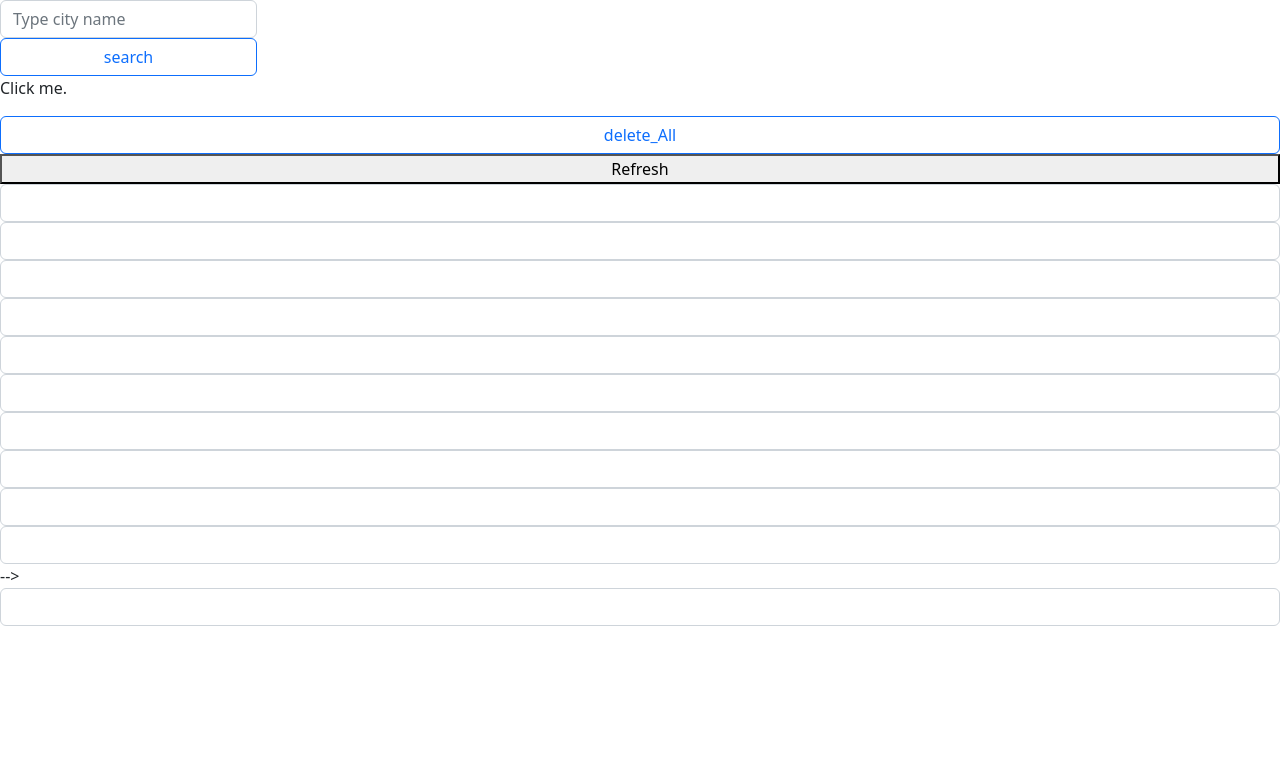
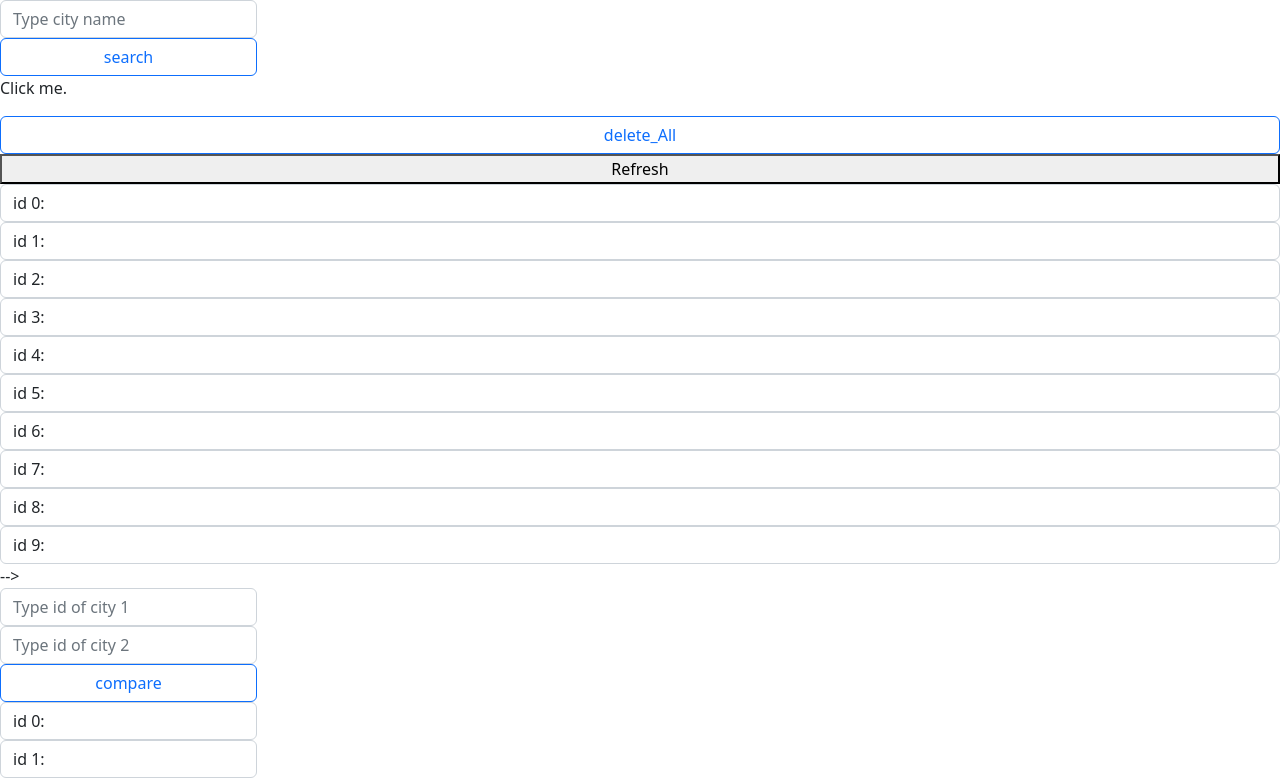
Before and after one commit to harli74/Weather_task, a Django app: page /search/ in a window 1280 px wide. Shown: the part 56-834 px from the top of the page. Before the commit the page ends 682 px from the top, so only its background shows below. Run offline with Django 4.2, Linux system fonts and the light colour scheme; data that the repository does not hold is empty.

Commit message:
task_5 ready

```diff
--- a/task/task_5/templates/searchcity.html
+++ b/task/task_5/templates/searchcity.html
@@ -39,17 +39,17 @@
       <form name="form" style="display: grid"method = "POST">
       {% csrf_token %}
       <button type ="submit"name="btnRefresh">Refresh</button>
-      <input type="tel" id="typePhone" class="form-control" value="{{city_info.0}}"/>
-      <input type="tel" id="typePhone" class="form-control" value="{{city_info.1}}"/>
-      <input type="tel" id="typePhone" class="form-control" value="{{city_info.2}}"/>
-      <input type="tel" id="typePhone" class="form-control" value="{{city_info.3}}"/>
-      <input type="tel" id="typePhone" class="form-control" value="{{city_info.4}}"/>
-      <input type="tel" id="typePhone" class="form-control" value="{{city_info.5}}"/>
-      <input type="tel" id="typePhone" class="form-control" value="{{city_info.6}}"/>
-      <input type="tel" id="typePhone" class="form-control" value="{{city_info.7}}"/>
-      <input type="tel" id="typePhone" class="form-control" value="{{city_info.8}}"/>
-      <input type="tel" id="typePhone" class="form-control" value="{{city_info.9}}"/> -->
-      <input type="tel" id="typePhone" class="form-control" value="{{city_info.10}}"
+      <input type="tel" id="typePhone" class="form-control" value="id 0: {{city_info.0}}"/>
+      <input type="tel" id="typePhone" class="form-control" value="id 1: {{city_info.1}}"/>
+      <input type="tel" id="typePhone" class="form-control" value="id 2: {{city_info.2}}"/>
+      <input type="tel" id="typePhone" class="form-control" value="id 3: {{city_info.3}}"/>
+      <input type="tel" id="typePhone" class="form-control" value="id 4: {{city_info.4}}"/>
+      <input type="tel" id="typePhone" class="form-control" value="id 5: {{city_info.5}}"/>
+      <input type="tel" id="typePhone" class="form-control" value="id 6: {{city_info.6}}"/>
+      <input type="tel" id="typePhone" class="form-control" value="id 7: {{city_info.7}}"/>
+      <input type="tel" id="typePhone" class="form-control" value="id 8: {{city_info.8}}"/>
+      <input type="tel" id="typePhone" class="form-control" value="id 9: {{city_info.9}}"/> -->
+
 
      </form>
 
@@ -58,9 +58,33 @@
 
 
      </form>
+     <form style="display: grid" action="http://127.0.0.1:8000/search" method = "post">
 
 
-      {% csrf_token %}
+
+   </form>
+
+   {% csrf_token %}
+   <div class="input-group">
+
+      <form name="form" style="display: grid"method = "POST">
+         {% csrf_token %}
+
+         <input type="item1"  name="id_1" value="" class="form-control rounded" placeholder="Type id of city 1" aria-label="Search" aria-describedby="search-addon" />
+         <input type="item2"  name="id_2" value="" class="form-control rounded" placeholder="Type id of city 2" aria-label="Search" aria-describedby="search-addon" />
+
+         <button type="submit" name="compare" value="InputCity" class="btn btn-outline-primary">compare</button>
+
+
+         <input type="tel" id="typePhone" class="form-control" value="id 0: {{field1}}"/>
+         <input type="tel" id="typePhone" class="form-control" value="id 1: {{field2}}"/>
+
+
+
+
+
+      </form>
+    </div>
 
 
  <script>
--- a/task/task_5/views.py
+++ b/task/task_5/views.py
@@ -1,3 +1,6 @@
+from ast import Index
+from dataclasses import field
+from operator import index, indexOf
 from django.shortcuts import render
 import requests
 from .models import Cities
@@ -15,8 +18,9 @@ end = "&appid="
 dataLenht =''
 cities_db_info=[]
 inputCount =0
-
-
+shanolud=''
+field1=0
+field2=0
 def refreshcounter(request):
     dataLenht = Cities.objects.count()
 
@@ -34,7 +38,9 @@ def main_def(request):
 
 def searchTab(request):
 
-
+    compareBtn = request.POST.get('compare')
+    field1 = request.POST.get('id_1')
+    field2 = request.POST.get('id_2')
     dataLenht = Cities.objects.count()
     print(cities_db_info)
     dataLenht = Cities.objects.count()
@@ -67,7 +73,7 @@ def searchTab(request):
 
             #print(shanolud.city_name,shanolud.weather,shanolud.temperature,shanolud.humidity)
             dataLenht =0
-            cities_db_info.clear()
+
             for x in range(Cities.objects.count()):
                 shanolud= Cities.objects.get(id=x)
 
@@ -89,6 +95,7 @@ def searchTab(request):
 
         print("refresh")
         refreshcounter(request)
+        Cities.objects.all().order_by('temperature')
         dataLenht = Cities.objects.count()
         cities_db_info.clear()
         for x in range(Cities.objects.count()):
@@ -96,8 +103,21 @@ def searchTab(request):
                 cities_db_info.append(f"{shanolud.city_name} {shanolud.temperature} {shanolud.humidity} {shanolud.weather}")
                 #append(f"{data['name']} {Weather[0]['description']} {Main['temp']} {Main['humidity']}")
                 dataLenht=+1
+
+
         return render(request,'searchcity.html',{'input_data':nameData,'db_lenght':dataLenht,'city_info':cities_db_info})
 
+    if compareBtn != None:
+        if field1 != None and field2 != None:
+
+            print("compare")
+
+            shanolud1=Cities.objects.get(id=field1)
+            shanolud2=Cities.objects.get(id=field2)
+            city_1_info = f"{shanolud1.city_name} {shanolud1.temperature} {shanolud1.humidity} {shanolud1.weather}"
+            city_2_info = f"{shanolud2.city_name} {shanolud1.temperature} {shanolud1.humidity} {shanolud1.weather}"
+
+            return render(request,'searchcity.html',{'field1':city_1_info,'field2':city_2_info,})
     print("Do something")
     #delete all values of the table
     #
@@ -105,4 +125,6 @@ def searchTab(request):
     #Cities.save()
    # Cities.refresh_from_db()
 
-    return render(request,'searchcity.html',{'input_data':nameData,'db_lenght':dataLenht,'city_info':cities_db_info})
+    print(field1)
+    print(field2)
+    return render(request,'searchcity.html',{'input_data':nameData,'db_lenght':dataLenht,'city_info':cities_db_info,})
```
